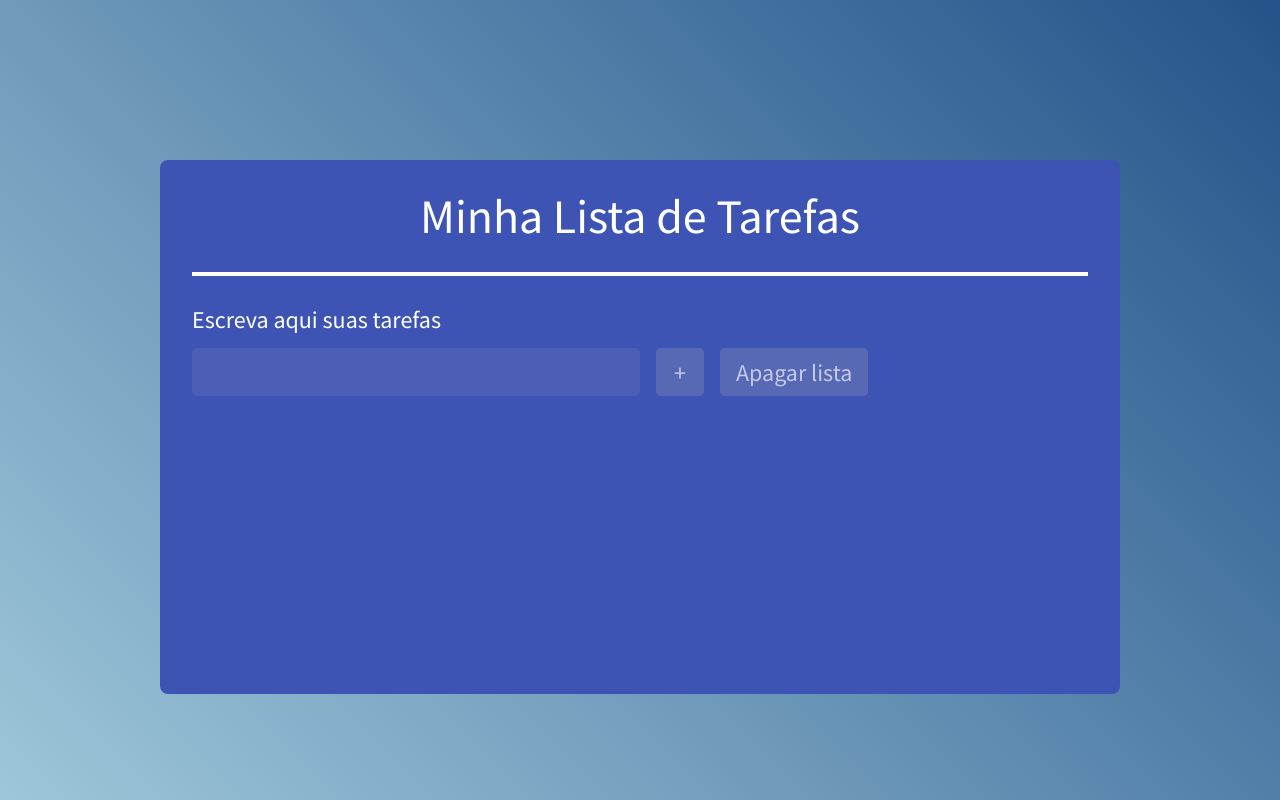
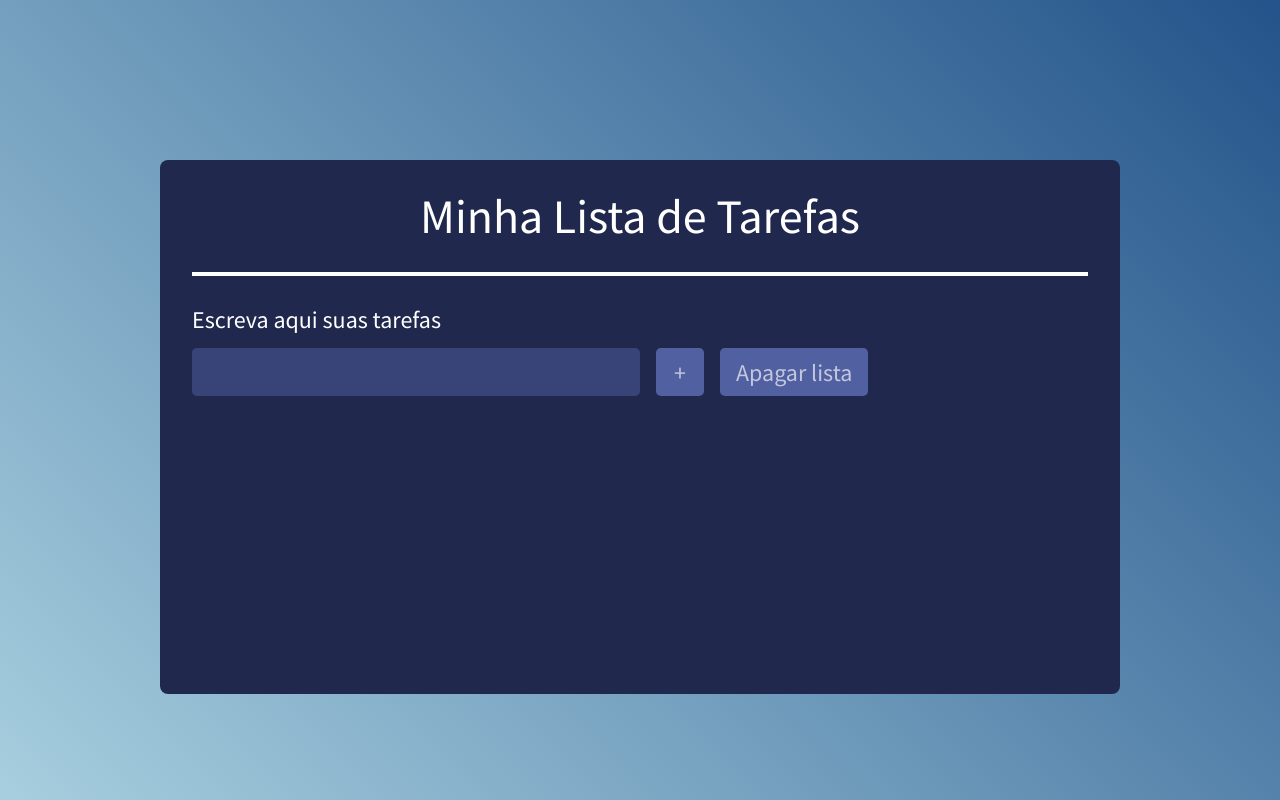
Before and after one commit to AllanRibeiroSantos/Lista-de-Tarefas-DOM, a plain HTML site: page index.html in a window 1280 px wide. Both pictures are taken after a click on the button "Apagar lista". Shown: the top 800 px of the page. Drawn offline with Linux system fonts and the light colour scheme.

Commit message:
Funcionalidade Apagar Lista e mudancas no CSS

```diff
--- a/adicionaTarefa.js
+++ b/adicionaTarefa.js
@@ -2,13 +2,18 @@ const inputText = document.querySelector("#textForm");
 const enviarButton = document.querySelector("#botaoForm");
 const elementoPai = document.querySelector('.conteudo');
 
-enviarButton.onclick = function () {
-    const divisaoCriada_tarefa = document.createElement('div');
+elementoPai.onclick = function (event) {
     const divisaoAviso = document.querySelector('.conteudo__formulario--aviso');
 
+    if (event.target == enviarButton) {
+        // Elementos pai deve ser declarado aqui, caso contrário quando o botão de Apagar Lista for acionado o documento não conseguirá identificar o novo elemento (.conteudo__tarefas) criado dinamicamente.
+        const elementoPai_tarefas = document.querySelector('.conteudo__tarefas');
+
         if (inputText.value) {
+            const divisaoCriada_tarefa = document.createElement('div');
+
             divisaoCriada_tarefa.classList.add('listaDeTarefas');
-        elementoPai.appendChild(divisaoCriada_tarefa);
+            elementoPai_tarefas.appendChild(divisaoCriada_tarefa);
 
             divisaoCriada_tarefa.innerHTML = `
             <p class="listaDeTarefas__tarefa">${inputText.value}</p>
@@ -34,3 +39,4 @@ enviarButton.onclick = function () {
             elementoPai_section.appendChild(divisaoCriada_aviso);
         }
     }
+}
--- a/assets/css/base/base.css
+++ b/assets/css/base/base.css
@@ -1,5 +1,5 @@
 :root {
-    --cor_de_fundo: rgb(62, 84, 180);
+    --cor_de_fundo: rgb(32, 40, 77);
     --cor_botao: rgba(94, 110, 182, 0.8);
     --cor_botao_hover: rgba(94, 110, 182, 0.6);
     --cor_botao_pressed: rgba(27, 96, 246, 0.4);
@@ -15,7 +15,7 @@ body {
     font-size: 1.5rem;
     background: linear-gradient(45deg, #a7cfdf 0%,#23538a 100%);
     background-repeat: no-repeat;
-    height: 100vh;
+    height: 81vh;
 }
 
 input {
--- a/assets/css/mediaQuery/_mediaQuery.css
+++ b/assets/css/mediaQuery/_mediaQuery.css
@@ -17,6 +17,9 @@
 }
 
 @media (max-width: 835px) {
+    body {
+        height: auto;
+    }
 
     main {
         margin-top: 0;
--- a/botoes.js
+++ b/botoes.js
@@ -28,14 +28,17 @@ elementoPai.addEventListener('click', function(event){
 })
 
 // BOTÃO APAGAR LISTA
+const apagarLista = document.querySelector('input[value="Apagar lista"]');
 
-// const apagarLista = document.querySelector('input[value="Apagar lista"]')
+apagarLista.addEventListener('click', function(){
+    const elementoPai_tarefas = document.querySelector('.conteudo__tarefas');
+    elementoPai_tarefas.remove();
 
-// apagarLista.addEventListener('click', function(){
-//     const elementoTarefa = document.querySelector('.conteudo__tarefas');
-//     elementoTarefa.remove();
+    const elementoPai_tarefas_dinamico = document.querySelector('.conteudo__tarefas');
 
-//     const divisaoCriada = document.createElement('div');
-//     divisaoCriada.classList.add('listaDeTarefas');
-//     elementoPai.appendChild(divisaoCriada);
-// })
+    if (!elementoPai_tarefas_dinamico) {
+        const elementoPaiCriado = document.createElement('div');
+        elementoPaiCriado.classList.add('conteudo__tarefas');
+        elementoPai.appendChild(elementoPaiCriado);
+    }
+})
```
Also changed, not shown: 1 other file. Lines whose indentation alone changed are shown as unchanged.
